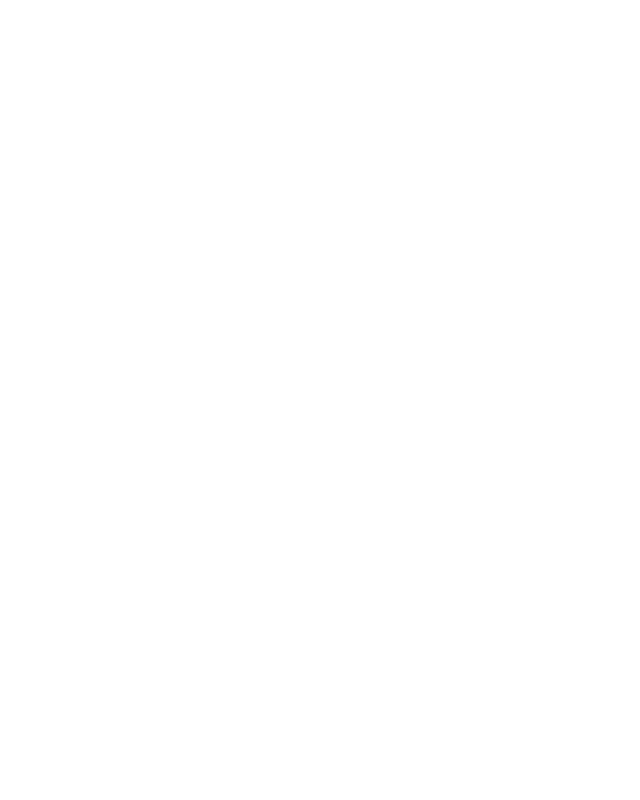
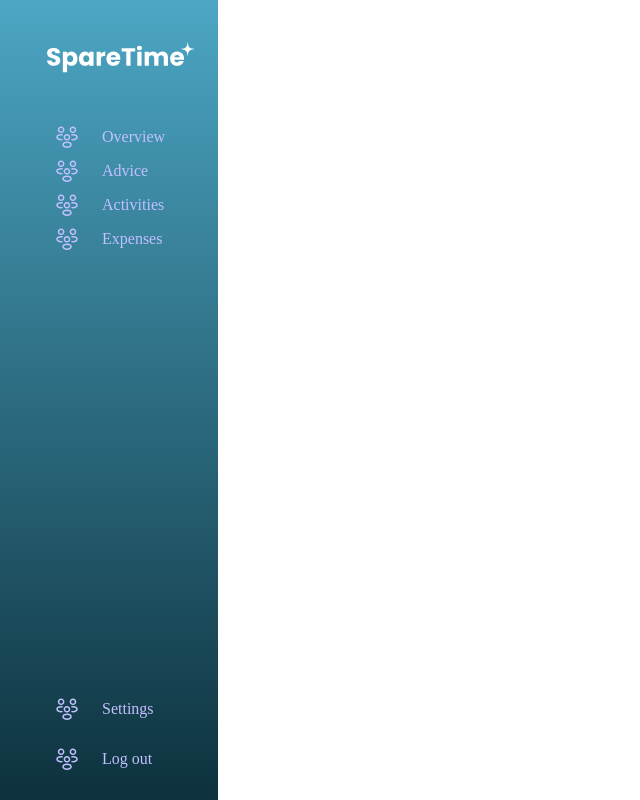
Before and after one commit to kevinanielsen/aau-p2, a React (Vite) app in the folder frontend/: page / in a window 1280 px wide. Shown: the whole page, without its empty margins (0-640 px from the left). Built offline with nearby package versions, Linux system fonts and the light colour scheme.

Commit message:
Inserted sidebar on home page

```diff
--- a/frontend/src/pages/Home.jsx
+++ b/frontend/src/pages/Home.jsx
@@ -1,5 +1,8 @@
+import { SideBar } from '../components/SideBar';
 export const Home = () => {
   return (
-    <></>
+    <SideBar>
+
+    </SideBar>
   )
 }
```
